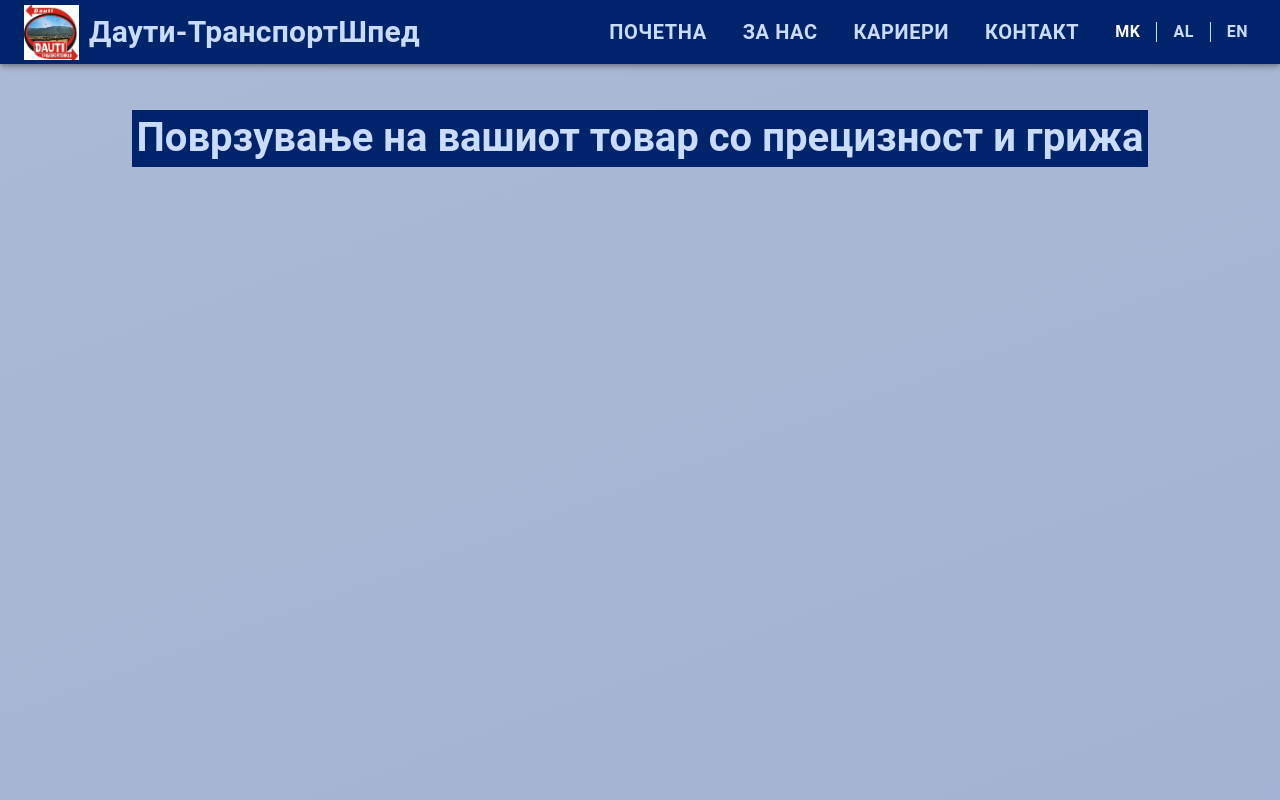
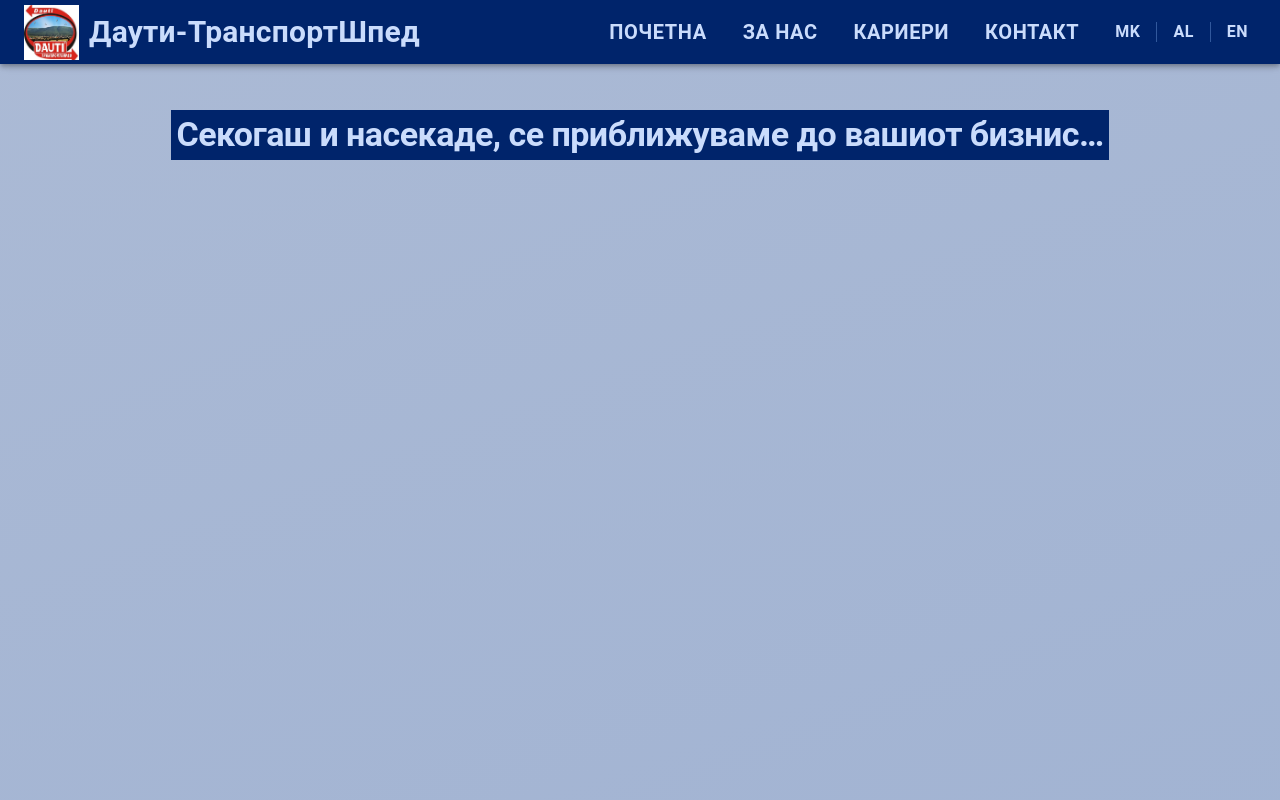
Before and after one commit to anisaramadanii/cargohub-dauti, a React (Create React App) app: page / in a window 1280 px wide. Shown: the top 800 px of the page. Built offline with nearby package versions, Linux system fonts and the light colour scheme; no server answers.

Commit message:
Adjusted size for mobile

```diff
--- a/src/components/Careers.js
+++ b/src/components/Careers.js
@@ -76,7 +76,6 @@ export default function Careers() {
         style={{ marginBottom: "100px", marginTop: "-65px", width: "100%" }}
       />
 
-      {/* Titulli kryesor */}
       <Typography
         variant="h4"
         gutterBottom
@@ -85,7 +84,6 @@ export default function Careers() {
         {currentTranslations.currentOpenings}
       </Typography>
 
-      {/* Kartat e punës */}
       {loading ? (
         <CircularProgress />
       ) : jobs.length > 0 ? (
--- a/src/components/Home.js
+++ b/src/components/Home.js
@@ -19,12 +19,12 @@ export default function Home() {
         }}
       >
         <Typography
-          variant="h3"
+          variant="h1"
           sx={{
             marginTop: "30px",
             color: "#CADCFC",
             fontWeight: "bold",
-            fontSize: { xs: "28px", sm: "35px", md: "40px" },
+            fontSize: { xs: "22px", sm: "25px", md: "34px" },
             display: "inline-block",
             backgroundColor: "#00246B",
             padding: { xs: "3px", sm: "5px" },
--- a/src/components/Navbar.js
+++ b/src/components/Navbar.js
@@ -17,8 +17,7 @@ import logo from "../images/logo.jpg";
 
 export default function Navbar() {
   const [drawerOpen, setDrawerOpen] = useState(false);
-  const { selectedLanguage, handleLanguageChange, currentTranslations } =
-    useLanguage();
+  const { handleLanguageChange, currentTranslations } = useLanguage();
 
   const toggleDrawer = () => {
     setDrawerOpen(!drawerOpen);
@@ -30,7 +29,6 @@ export default function Navbar() {
         display: "flex",
         alignItems: "center",
         gap: "8px",
-        color: "#CADCFC",
         fontSize: "16px",
         fontWeight: "bold",
       }}
@@ -38,7 +36,7 @@ export default function Navbar() {
       <Button
         onClick={() => handleLanguageChange("MK")}
         sx={{
-          color: selectedLanguage === "MK" ? "#ffffff" : "#CADCFC",
+          color: { xs: "#1860b1fb", sm: "#CADCFC" },
           minWidth: "auto",
           padding: "4px 8px",
           fontSize: "16px",
@@ -54,13 +52,13 @@ export default function Navbar() {
         sx={{
           width: "1px",
           height: "20px",
-          backgroundColor: "#CADCFC",
+          backgroundColor: "#31589cff",
         }}
       />
       <Button
         onClick={() => handleLanguageChange("AL")}
         sx={{
-          color: selectedLanguage === "AL" ? "#ffffff" : "#CADCFC",
+          color: { xs: "#1860b1fb", sm: "#CADCFC" },
           minWidth: "auto",
           padding: "4px 8px",
           fontSize: "16px",
@@ -76,13 +74,13 @@ export default function Navbar() {
         sx={{
           width: "1px",
           height: "20px",
-          backgroundColor: "#CADCFC",
+          backgroundColor: "#31589cff",
         }}
       />
       <Button
         onClick={() => handleLanguageChange("EN")}
         sx={{
-          color: selectedLanguage === "EN" ? "#ffffff" : "#CADCFC",
+          color: { xs: "#1860b1fb", sm: "#CADCFC" },
           minWidth: "auto",
           padding: "4px 8px",
           fontSize: "16px",
@@ -107,11 +105,11 @@ export default function Navbar() {
         zIndex: 1300,
       }}
     >
-      <Toolbar>
+      <Toolbar >
         <Typography
           variant="h6"
           sx={{
-            flexGrow: 4,
+            flexGrow: 1,
             whiteSpace: "nowrap",
             fontWeight: "bold",
             fontSize: { xs: "20px", sm: "30px" },
@@ -150,7 +148,6 @@ export default function Navbar() {
           sx={{
             display: { xs: "none", sm: "flex" },
             justifyContent: "flex-end",
-
             alignItems: "center",
             gap: "20px",
             flexGrow: 1,
@@ -158,42 +155,79 @@ export default function Navbar() {
         >
           <Link
             to="/home"
+            style={{
+              textDecoration: "none",
+              color: "inherit",
+            }}
             onClick={() => window.scrollTo({ top: 0, behavior: "smooth" })}
           >
             <Button
-              style={{ color: "#CADCFC" }}
-              sx={{ fontSize: "20px", fontWeight: "bold", color: "white" }}
+              sx={{
+                fontSize: "20px",
+                fontWeight: "bold",
+                color: { xs: "#1860b1fb", sm: "#CADCFC" },
+                textTransform: "none",
+              }}
             >
               {currentTranslations.home}
             </Button>
           </Link>
 
-          <Link to="/about" style={{ textDecoration: "none" }}>
+          <Link
+            to="/about"
+            style={{
+              textDecoration: "none",
+              color: "inherit",
+            }}
+          >
             <Button
-              style={{ color: "#CADCFC" }}
-              sx={{ fontSize: "20px", fontWeight: "bold", color: "white" }}
+              sx={{
+                fontSize: "20px",
+                fontWeight: "bold",
+                color: { xs: "#1860b1fb", sm: "#CADCFC" },
+                textTransform: "none",
+              }}
             >
               {currentTranslations.about}
             </Button>
           </Link>
-          <Link to="/careers" style={{ textDecoration: "none" }}>
+          <Link
+            to="/careers"
+            style={{
+              textDecoration: "none",
+              color: "inherit",
+            }}
+          >
             <Button
-              style={{ color: "#CADCFC" }}
-              sx={{ fontSize: "20px", fontWeight: "bold", color: "white" }}
+              sx={{
+                fontSize: "20px",
+                fontWeight: "bold",
+                color: { xs: "#1860b1fb", sm: "#CADCFC" },
+                textTransform: "none",
+              }}
             >
               {currentTranslations.activities}
             </Button>
           </Link>
-          <Link to="/contact" style={{ textDecoration: "none" }}>
+          <Link
+            to="/contact"
+            style={{
+              textDecoration: "none",
+              color: "inherit",
+            }}
+          >
             <Button
-              style={{ color: "#CADCFC" }}
-              sx={{ fontSize: "20px", fontWeight: "bold", color: "white" }}
+              sx={{
+                fontSize: "20px",
+                fontWeight: "bold",
+                color: { xs: "#1860b1fb", sm: "#CADCFC" },
+                textTransform: "none",
+              }}
             >
               {currentTranslations.contact}
             </Button>
           </Link>
 
-          {/* Language Selector */}
           <LanguageSelector />
         </Box>
       </Toolbar>
@@ -291,6 +325,12 @@ export default function Navbar() {
                 </Button>
               </Link>
             </ListItem>
+
+            <ListItem sx={{ padding: "5px 0" }}>
+              <Box sx={{ marginTop: "1px" }}>
+                <LanguageSelector />
+              </Box>
+            </ListItem>
           </List>
         </Box>
       </Drawer>
--- a/src/contexts/LanguageContext.js
+++ b/src/contexts/LanguageContext.js
@@ -1,12 +1,9 @@
 import React, { createContext, useContext, useState } from "react";
 
-// Language context
 const LanguageContext = createContext();
 
-// Comprehensive translation data for the entire website
 const translations = {
   MK: {
-    // Navigation
     home: "ПОЧЕТНА",
     about: "ЗА НАС",
     activities: "КАРИЕРИ",
@@ -18,7 +15,7 @@ const translations = {
     companyName: "Даути-ТранспортШпед",
 
     // Home page
-    homeTitle: "Поврзување на вашиот товар со прецизност и грижа",
+    homeTitle: "Секогаш и насекаде, се приближуваме до вашиот бизнис…",
 
     // About page
     aboutTitle: "За Даути-Транспорт-Шпед",
@@ -35,19 +32,25 @@ const translations = {
       "Нашиот посветен тим е ангажиран да нуди исклучителна поддршка и брзи решенија за нашите клиенти. Ние ставаме приоритет на задоволството на клиентите со обезбедување јасна комуникација, брзо решавање на проблемите и нудење прилагодена помош за задоволување на индивидуалните потреби. Со фокус на ефикасност и сигурност, осигуруваме дека секој клиент добива внимание и грижа што ги заслужува, помагајќи им да се движат низ сите предизвици со леснотија.",
 
     // Careers page
-     currentOpenings: "Достапни работни позиции",
+    currentOpenings: "Достапни работни позиции",
     position: "Позиција",
     applyNow: "Аплицирај Сега",
     noOpenings: "Во моментов нема достапни позиции.",
     lookingForOpportunities: "Барате нови можности за кариера?",
     contactForJobs: "Контактирајте на",
     forMoreJobs: "за повеќе работни позиции.",
-    job1Desc: "Координатор на логистика: Управувајте со дневните операции на пратки, планирање на рути и оптимизација на трошоците.",
-    job2Desc: "Специјалист за транспорт на стоки: Координирајте меѓународно движење на стоки и обезбедете усогласеност со царината.",
-    job3Desc: "Менаџер на флота: Надгледувајте го одржувањето на возниот парк и обезбедете оперативна ефикасност.",
-    job4Desc: "Претставник за корисничка поддршка - Логистика: Поддржувајте клиенти за време на процесот на испорака и решавајте проблеми.",
-    job5Desc: "Супервизор на складиште: Управувајте со дневните операции во складиштето, инвентарот и координацијата на тимот.",
-    job6Desc: "Аналитичар за оптимизација на рути: Анализирајте ги рутите за достава за да ја подобрите ефикасноста на време и трошоци.",
+    job1Desc:
+      "Координатор на логистика: Управувајте со дневните операции на пратки, планирање на рути и оптимизација на трошоците.",
+    job2Desc:
+      "Специјалист за транспорт на стоки: Координирајте меѓународно движење на стоки и обезбедете усогласеност со царината.",
+    job3Desc:
+      "Менаџер на флота: Надгледувајте го одржувањето на возниот парк и обезбедете оперативна ефикасност.",
+    job4Desc:
+      "Претставник за корисничка поддршка - Логистика: Поддржувајте клиенти за време на процесот на испорака и решавајте проблеми.",
+    job5Desc:
+      "Супервизор на складиште: Управувајте со дневните операции во складиштето, инвентарот и координацијата на тимот.",
+    job6Desc:
+      "Аналитичар за оптимизација на рути: Анализирајте ги рутите за достава за да ја подобрите ефикасноста на време и трошоци.",
     noDescription: "Нема достапен опис.",
 
     // Contact page
@@ -69,27 +72,20 @@ const translations = {
     messageLabel: "Порака",
     send: "Испрати",
 
-    // Form validation
     required: "Потребно е",
     invalidEmail: "Невалидна е-пошта",
     invalidPhone: "Невалиден телефон",
 
-    // Success/Error messages
     messageSent: "Пораката е успешно испратена!",
     messageError: "Грешка при испраќање на пораката. Обидете се повторно.",
     applicationSent: "Апликацијата е успешно испратена!",
     applicationError:
       "Грешка при испраќање на апликацијата. Обидете се повторно.",
 
-    // Form and UI elements
     yourInformation: "Вашите информации",
-
-    // Additional career translations
-
   },
 
   AL: {
-    // Navigation
     home: "KRYEFAQJA",
     about: "RRETH NESH",
     activities: "KARRIERA",
@@ -101,7 +97,7 @@ const translations = {
     companyName: "Dauti-TransportShped",
 
     // Home page
-    homeTitle: "Lidhja e ngarkesës suaj me precizion dhe kujdes",
+    homeTitle: "Kudo, çdoherë, ne afrohemi pranë biznesit tuaj…",
 
     // About page
     aboutTitle: "Rreth Dauti-Transport-Shped",
@@ -118,19 +114,25 @@ const translations = {
       "Ekipi ynë i dedikuar është i angazhuar për të ofruar mbështetje të jashtëzakonshme dhe zgjidhje të shpejta për klientët tanë. Ne japim prioritet kënaqësisë së klientit duke ofruar komunikim të qartë, duke adresuar shqetësimet në kohë dhe duke ofruar ndihmë të përshtatur për të plotësuar nevojat individuale. Me fokus në efikasitet dhe besueshmëri, ne sigurojmë që çdo klient të marrë vëmendjen dhe kujdesin që meriton, duke i ndihmuar ata të lundrojnë në çdo sfidë me lehtësi.",
 
     // Careers page
-     currentOpenings: "Pozitat e Disponueshme të Punës",
+    currentOpenings: "Pozitat e Disponueshme të Punës",
     position: "Pozita",
     applyNow: "Apliko Tani",
     noOpenings: "Aktualisht nuk ka pozita të hapura.",
     lookingForOpportunities: "Dëshironi mundësi të reja karriere?",
     contactForJobs: "Kontaktoni në",
     forMoreJobs: "për pozita të tjera pune.",
-    job1Desc: "Koordinator Logjistike: Menaxhoni operacionet ditore të dërgesave, planifikimin e rrugëve dhe optimizimin e kostove.",
-    job2Desc: "Specialist Transporti i Mallrave: Koordinoni lëvizjen ndërkombëtare të mallrave dhe sigurohuni për pajtueshmërinë doganore.",
-    job3Desc: "Menaxher i Flotës: Mbikëqyrni mirëmbajtjen e flotës së automjeteve dhe sigurohuni për efikasitetin operativ.",
-    job4Desc: "Përfaqësues Shërbimi për Klientët - Logjistikë: Mbështet klientët gjatë procesit të transportit dhe zgjidh problemet.",
-    job5Desc: "Supervizor Depo: Menaxhoni operacionet ditore të depozitimit, inventarin dhe koordinimin e ekipit.",
-    job6Desc: "Analist Optimizimi i Rrugëve: Analizoni rrugët e dorëzimit për të përmirësuar kohën dhe kostot.",
+    job1Desc:
+      "Koordinator Logjistike: Menaxhoni operacionet ditore të dërgesave, planifikimin e rrugëve dhe optimizimin e kostove.",
+    job2Desc:
+      "Specialist Transporti i Mallrave: Koordinoni lëvizjen ndërkombëtare të mallrave dhe sigurohuni për pajtueshmërinë doganore.",
+    job3Desc:
+      "Menaxher i Flotës: Mbikëqyrni mirëmbajtjen e flotës së automjeteve dhe sigurohuni për efikasitetin operativ.",
+    job4Desc:
+      "Përfaqësues Shërbimi për Klientët - Logjistikë: Mbështet klientët gjatë procesit të transportit dhe zgjidh problemet.",
+    job5Desc:
+      "Supervizor Depo: Menaxhoni operacionet ditore të depozitimit, inventarin dhe koordinimin e ekipit.",
+    job6Desc:
+      "Analist Optimizimi i Rrugëve: Analizoni rrugët e dorëzimit për të përmirësuar kohën dhe kostot.",
     noDescription: "Nuk ka përshkrim të disponueshëm.",
 
     // Contact page
@@ -152,12 +154,10 @@ const translations = {
     messageLabel: "Mesazhi",
     send: "Dërgo",
 
-    // Form validation
     required: "Kërkohet",
     invalidEmail: "Email i pavlefshëm",
     invalidPhone: "Telefon i pavlefshëm",
 
-    // Success/Error messages
     messageSent: "Mesazhi u dërgua me sukses!",
     messageError:
       "Gabim gjatë dërgimit të mesazhit. Ju lutemi provoni përsëri.",
@@ -165,15 +165,10 @@ const translations = {
     applicationError:
       "Gabim gjatë dërgimit të aplikimit. Ju lutemi provoni përsëri.",
 
-    // Form and UI elements
     yourInformation: "Informacionet tuaja",
-
-    // Additional career translations
-
   },
 
   EN: {
-    // Navigation
     home: "HOME",
     about: "ABOUT",
     activities: "CAREERS",
@@ -185,7 +180,7 @@ const translations = {
     companyName: "Dauti-TransportShped",
 
     // Home page
-    homeTitle: "Connecting Your Cargo with Precision and Care",
+    homeTitle: "Everywhere, Everytime We move close to your Business...",
 
     // About page
     aboutTitle: "About Dauti-Transport-Shped",
@@ -202,19 +197,25 @@ const translations = {
       "Our dedicated team is committed to offering exceptional support and fast solutions for our clients. We prioritize customer satisfaction by providing clear communication, addressing concerns promptly, and offering tailored assistance to meet individual needs. With a focus on efficiency and reliability, we ensure that every client receives the attention and care they deserve, helping them navigate any challenges with ease.",
 
     // Careers page
-     currentOpenings: "Available Job Positions",
+    currentOpenings: "Available Job Positions",
     position: "Position",
     applyNow: "Apply Now",
     noOpenings: "There are currently no openings.",
     lookingForOpportunities: "Looking for new career opportunities?",
     contactForJobs: "Contact us at",
     forMoreJobs: "for more job positions.",
-    job1Desc: "Logistics Coordinator: Manage daily shipment operations, route planning, and ensure cost optimization.",
-    job2Desc: "Freight Forwarding Specialist: Coordinate international movement of goods and ensure customs compliance.",
-    job3Desc: "Fleet Manager: Oversee vehicle fleet maintenance and ensure operational efficiency.",
-    job4Desc: "Customer Service Representative - Logistics: Support clients during the shipping process and resolve issues.",
-    job5Desc: "Warehouse Supervisor: Manage daily warehouse operations, inventory, and team coordination.",
-    job6Desc: "Route Optimization Analyst: Analyze delivery routes to improve cost and time efficiency.",
+    job1Desc:
+      "Logistics Coordinator: Manage daily shipment operations, route planning, and ensure cost optimization.",
+    job2Desc:
+      "Freight Forwarding Specialist: Coordinate international movement of goods and ensure customs compliance.",
+    job3Desc:
+      "Fleet Manager: Oversee vehicle fleet maintenance and ensure operational efficiency.",
+    job4Desc:
+      "Customer Service Representative - Logistics: Support clients during the shipping process and resolve issues.",
+    job5Desc:
+      "Warehouse Supervisor: Manage daily warehouse operations, inventory, and team coordination.",
+    job6Desc:
+      "Route Optimization Analyst: Analyze delivery routes to improve cost and time efficiency.",
     noDescription: "No description available.",
 
     // Contact page
@@ -236,26 +237,19 @@ const translations = {
     messageLabel: "Message",
     send: "Send",
 
-    // Form validation
     required: "Required",
     invalidEmail: "Invalid email",
     invalidPhone: "Invalid phone number",
 
-    // Success/Error messages
     messageSent: "Message sent successfully!",
     messageError: "Error sending message. Please try again.",
     applicationSent: "Application sent successfully!",
     applicationError: "Error sending application. Please try again.",
 
-    // Form and UI elements
     yourInformation: "Your Information",
-
-    // Additional career translations
-
   },
 };
 
-// Custom hook to use language context
 export const useLanguage = () => {
   const context = useContext(LanguageContext);
   if (!context) {
@@ -264,20 +258,16 @@ export const useLanguage = () => {
   return context;
 };
 
-// Language provider component
 export const LanguageProvider = ({ children }) => {
   const [selectedLanguage, setSelectedLanguage] = useState(() => {
-    // Load saved language from localStorage, default to MK
     return localStorage.getItem("selectedLanguage") || "MK";
   });
 
   const handleLanguageChange = (language) => {
     setSelectedLanguage(language);
-    // Store the selected language in localStorage for persistence
     localStorage.setItem("selectedLanguage", language);
   };
 
-  // Get current translations
   const currentTranslations = translations[selectedLanguage];
 
   const value = {
--- a/src/index.js
+++ b/src/index.js
@@ -15,7 +15,4 @@ root.render(
   </React.StrictMode>
 );
 
-// If you want to start measuring performance in your app, pass a function
-// to log results (for example: reportWebVitals(console.log))
-// or send to an analytics endpoint. Learn more: https://bit.ly/CRA-vitals
 reportWebVitals();
```
Also changed, not shown: src/components/Contact.js (+20 -13 lines).
